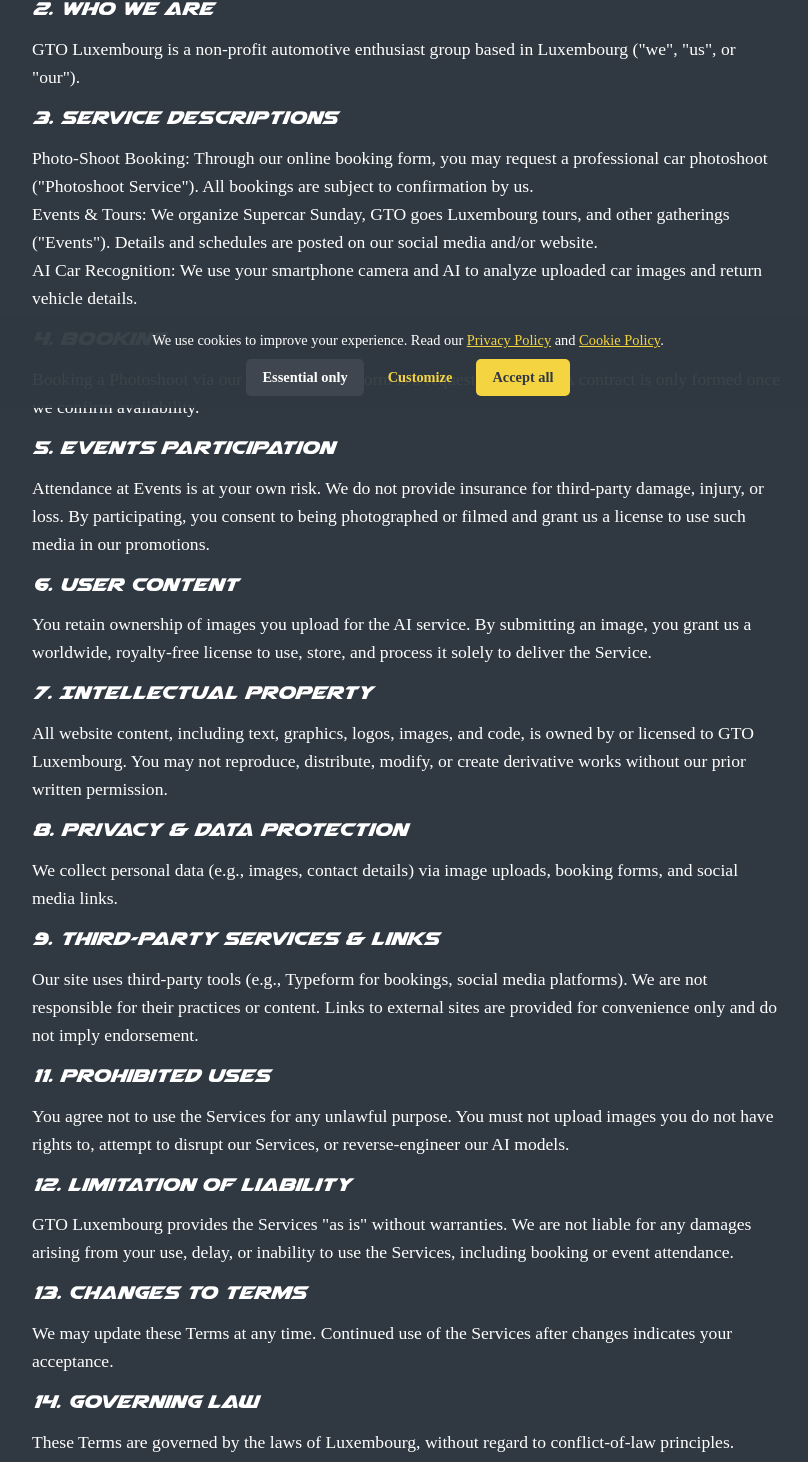
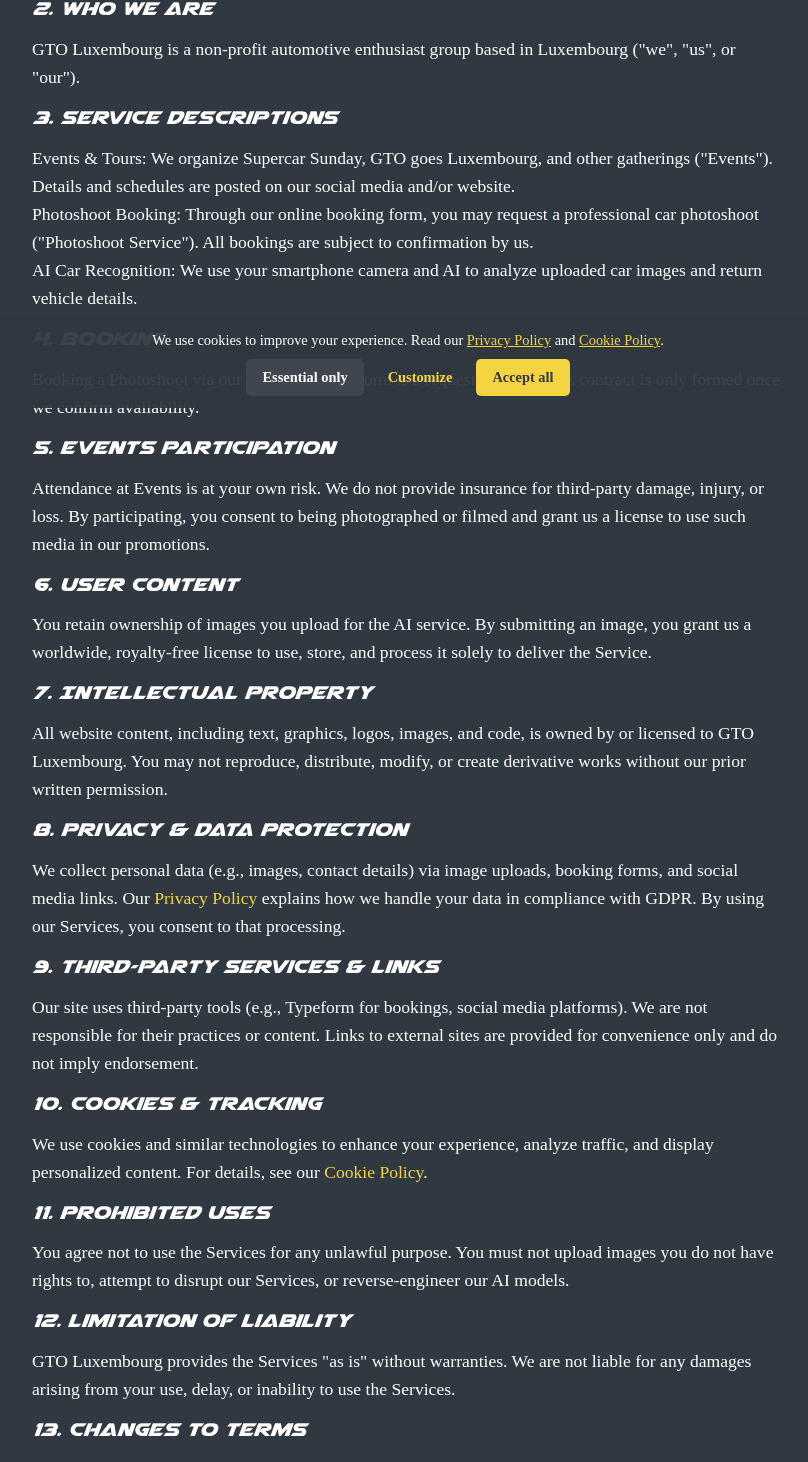
Before and after one commit to kinglouie-fm/gto_website, a Vue app: page /terms in a window 1280 px wide. Shown: the part 392-1854 px from the top of the page, without its empty margins (232-1040 px from the left). Built offline with nearby package versions, Linux system fonts and the light colour scheme; a web font is replaced by a local one.

Commit message:
update: policies update: social icon hover scale transformation

```diff
--- a/src/components/SocialIcons.vue
+++ b/src/components/SocialIcons.vue
@@ -24,6 +24,11 @@
     vertical-align: middle;
 }
 
+.social-icon:hover {
+    transform: scale(1.2);
+    transition: transform 0.2s ease;
+}
+
 /* For screens 576px and wider */
 @media (min-width: 576px) {
     .social-icon {
--- a/src/views/PrivacyView.vue
+++ b/src/views/PrivacyView.vue
@@ -6,8 +6,7 @@
         <div class="container">
             <h4 class="h-white-small">1. Introduction</h4>
             <p class="content-text">
-                Welcome to GTO Lens ("we", "us", or "our"). We respect your privacy and are committed to protecting your
-                personal data.
+                We respect your privacy and are committed to protecting your personal data.
                 This policy explains how we collect, use, and safeguard the personal data you provide when using our
                 website or AI-powered car recognition service ("Service").
             </p>
@@ -46,7 +45,8 @@
                 API.
                 Images are encoded and sent over HTTPS. OpenAI processes the data temporarily and returns a response.
                 We do not store your image or the detailed response beyond the duration necessary to display results in
-                your browser session. No personal data is retained on third-party servers after processing.
+                your browser session.
+                <!-- No personal data is retained on third-party servers after processing. -->
             </p>
 
             <h4 class="h-white-small">5. Data Storage & Security</h4>
--- a/src/views/TermsAndConditions.vue
+++ b/src/views/TermsAndConditions.vue
@@ -20,10 +20,10 @@
 
             <h4 class="h-white-small">3. Service Descriptions</h4>
             <p class="content-text">
-                <strong>Photo-Shoot Booking:</strong> Through our online booking form, you may request a professional
+                <strong>Events & Tours:</strong> We organize Supercar Sunday, GTO goes Luxembourg, and other
+                gatherings ("Events"). Details and schedules are posted on our social media and/or website.<br>
+                <strong>Photoshoot Booking:</strong> Through our online booking form, you may request a professional
                 car photoshoot ("Photoshoot Service"). All bookings are subject to confirmation by us.<br>
-                <strong>Events & Tours:</strong> We organize Supercar Sunday, GTO goes Luxembourg tours, and other
-                gatherings ("Events"). Details and schedules are posted on our social media and/or website.<br>
                 <strong>AI Car Recognition:</strong> We use your smartphone camera and AI to analyze uploaded car images
                 and return vehicle details.
             </p>
@@ -58,8 +58,8 @@
             <p class="content-text">
                 We collect personal data (e.g., images, contact details) via image uploads, booking forms, and social
                 media links.
-                <!-- Our <a href="/privacy-policy">Privacy Policy</a> explains how we handle your data in -->
-                <!-- compliance with GDPR. By using our Services, you consent to that processing. -->
+                Our <a href="/privacy">Privacy Policy</a> explains how we handle your data in
+                compliance with GDPR. By using our Services, you consent to that processing.
             </p>
 
             <h4 class="h-white-small">9. Third-Party Services & Links</h4>
@@ -69,11 +69,11 @@
                 only and do not imply endorsement.
             </p>
 
-            <!-- <h4 class="h-white-small">10. Cookies & Tracking</h4>
+            <h4 class="h-white-small">10. Cookies & Tracking</h4>
             <p class="content-text">
                 We use cookies and similar technologies to enhance your experience, analyze traffic, and display
                 personalized content. For details, see our <a href="/cookie-policy">Cookie Policy</a>.
-            </p> -->
+            </p>
 
             <h4 class="h-white-small">11. Prohibited Uses</h4>
             <p class="content-text">
@@ -84,7 +84,7 @@
             <h4 class="h-white-small">12. Limitation of Liability</h4>
             <p class="content-text">
                 GTO Luxembourg provides the Services "as is" without warranties. We are not liable for any damages
-                arising from your use, delay, or inability to use the Services, including booking or event attendance.
+                arising from your use, delay, or inability to use the Services.
             </p>
 
             <h4 class="h-white-small">13. Changes to Terms</h4>
```
